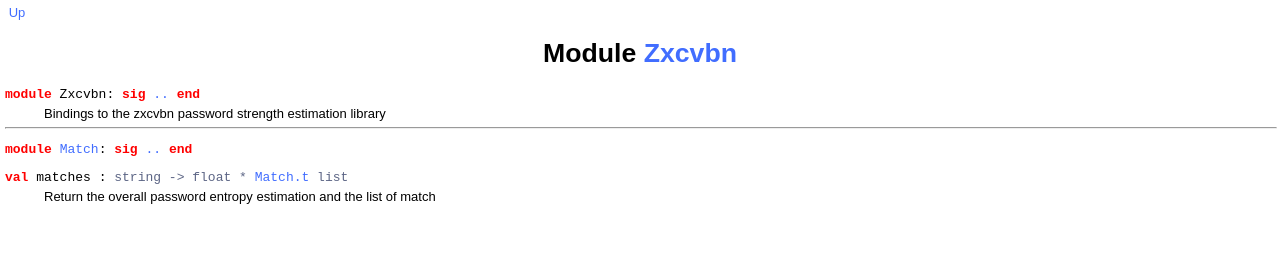
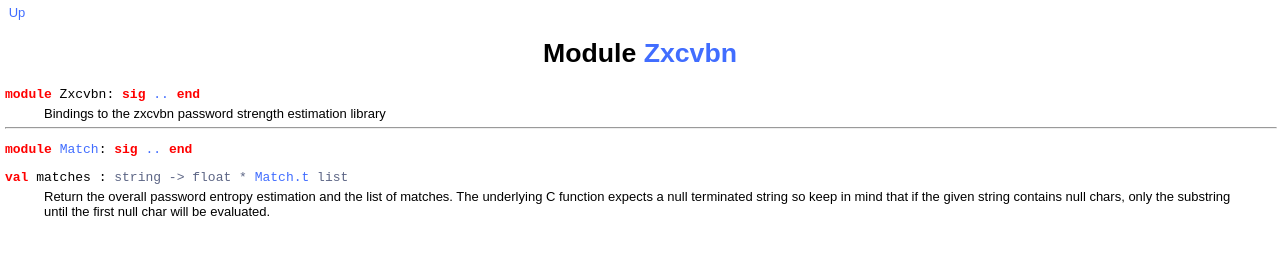
Before and after one commit to cryptosense/ocaml-zxcvbn, a plain HTML site: page doc/Zxcvbn.html in a window 1280 px wide. Drawn offline with Linux system fonts and the light colour scheme.

Commit message:
Update zxcvbn doc to v2.0+2.

```diff
--- a/doc/Zxcvbn.html
+++ b/doc/Zxcvbn.html
@@ -22,6 +22,9 @@
 
 <pre><span class="keyword">module</span> <a href="Zxcvbn.Match.html">Match</a>: <code class="code"><span class="keyword">sig</span></code> <a href="Zxcvbn.Match.html">..</a> <code class="code"><span class="keyword">end</span></code></pre>
 <pre><span id="VALmatches"><span class="keyword">val</span> matches</span> : <code class="type">string -> float * <a href="Zxcvbn.Match.html#TYPEt">Match.t</a> list</code></pre><div class="info ">
-Return the overall password entropy estimation and the list of match<br>
+Return the overall password entropy estimation and the list of matches.
+    The underlying C function expects a null terminated string so keep in mind
+    that if the given string contains null chars, only the substring until the
+    first null char will be evaluated.<br>
 </div>
 </body></html>
```
Also changed, not shown: doc/index_values.html (+1 -1 lines), 1 other file.
